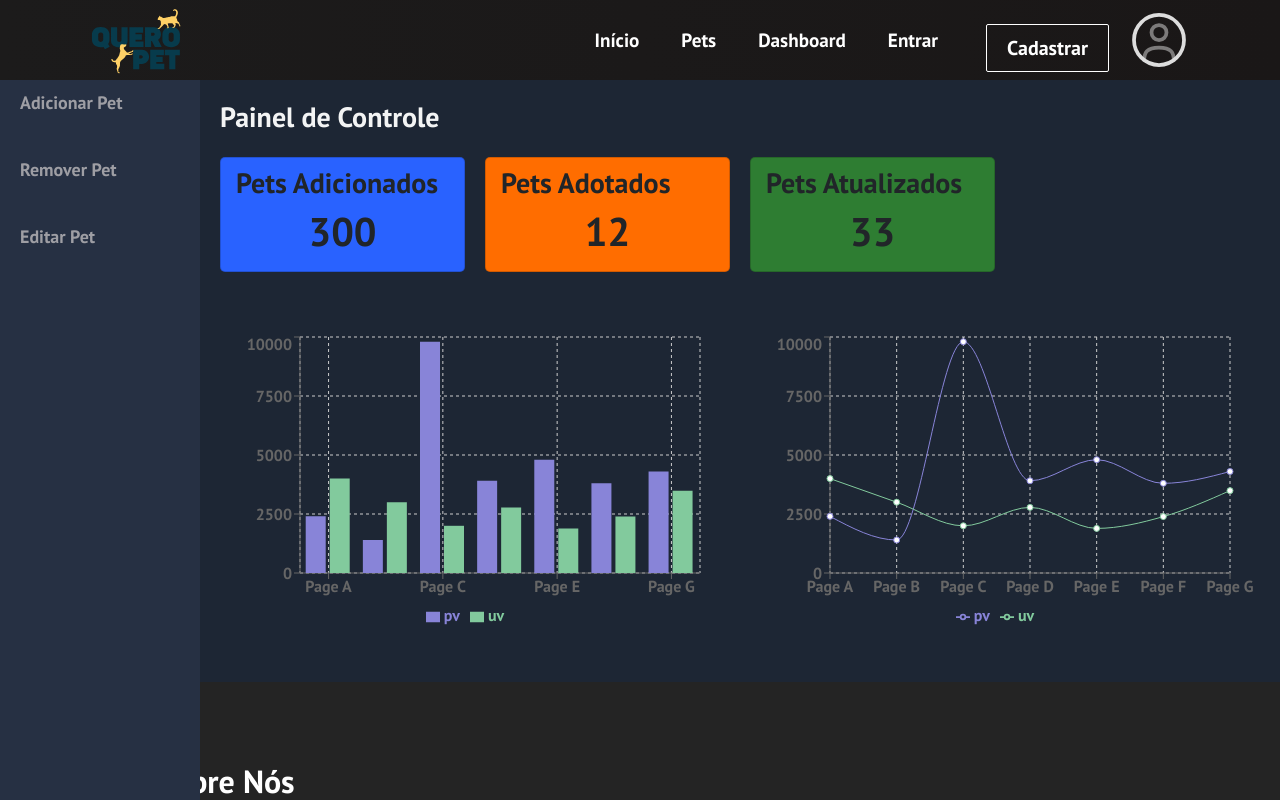
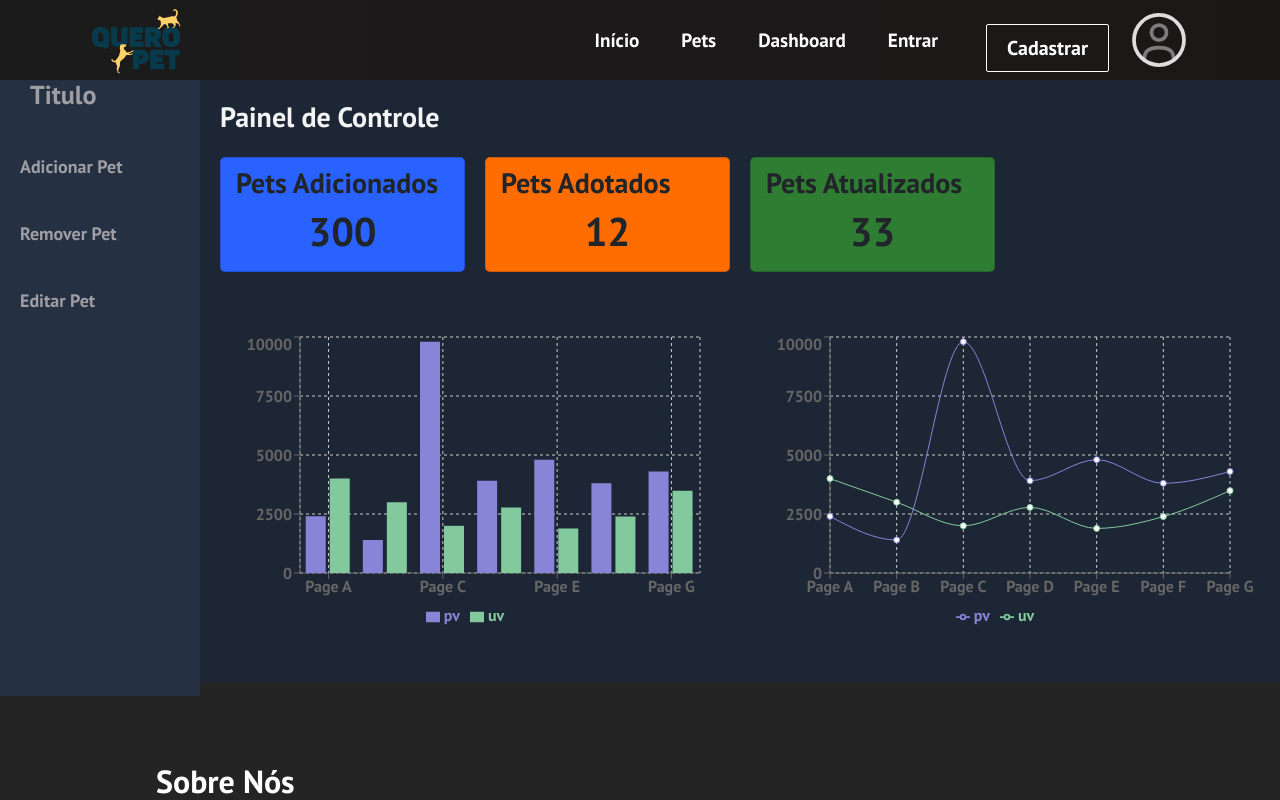
Before and after one commit to Rodrigobrit08t/Quero-Pet-Frontend, a React (Create React App) app: page /Dashboard in a window 1280 px wide. Shown: the top 800 px of the page. Built offline with nearby package versions, Linux system fonts and the light colour scheme.

Commit message:
Consertando a Sidebar

```diff
--- a/src/components/pages/Dashboard/Dashboard.css
+++ b/src/components/pages/Dashboard/Dashboard.css
@@ -57,15 +57,16 @@ body {
   #sidebar {
     grid-area: sidebar;
     width: 200px;
-    height: 100%;
+    height: calc(100% - 168px); /*614px*/;
     background-color: #263043;
     overflow-y: auto;
     transition: all 0.5s;
     -webkit-transition: all 0.5s;
-    position: fixed;
+    position:absolute;
     left: 0;
     top: 0;
-    z-index: 1;
+    z-index: 2;
+    margin-top: 5%;
   }
 
   .sidebar-title {
--- a/src/components/pages/Dashboard/Dashboard.js
+++ b/src/components/pages/Dashboard/Dashboard.js
@@ -128,8 +128,8 @@ function Dashboard() {
               </LineChart>
             </ResponsiveContainer>
           </div>
-          <Sidebar />
         </main>
+        <Sidebar />
       </div>
 
     </>
```
